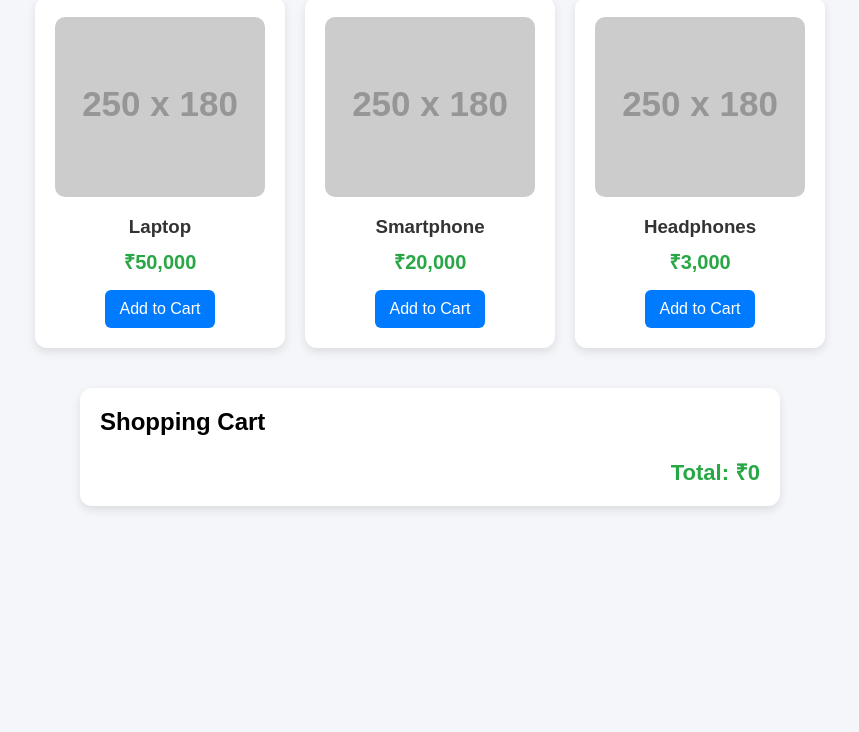
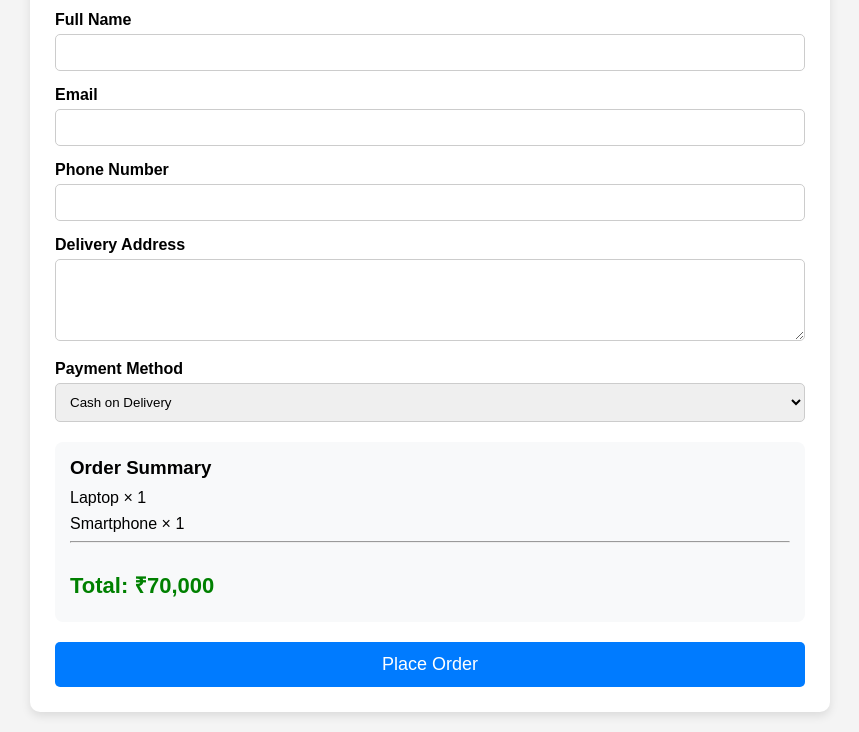
Before and after one commit to sachinVS12/ecommerce-app-backend, a website: page index.html in a window 1280 px wide. Shown: the part 91-823 px from the top of the page, without its empty margins (210-1069 px from the left). Before the commit the page ends 800 px from the top, so only its background shows below. Drawn offline with Linux system fonts and the light colour scheme; placeholder pictures from the web are drawn by us.

Commit message:
checkout form

```diff
--- a/index.html
+++ b/index.html
@@ -3,7 +3,7 @@
   <head>
     <meta charset="UTF-8" />
     <meta name="viewport" content="width=device-width, initial-scale=1.0" />
-    <title>Electronics Shopping Cart</title>
+    <title>Place Order</title>
 
     <style>
       * {
@@ -14,177 +14,153 @@
       }
 
       body {
-        background: #f4f6f9;
+        background: #f4f4f4;
         padding: 20px;
+      }
+
+      .container {
+        max-width: 800px;
+        margin: auto;
+        background: white;
+        padding: 25px;
+        border-radius: 10px;
+        box-shadow: 0 4px 10px rgba(0, 0, 0, 0.1);
       }
 
       h1 {
         text-align: center;
-        margin-bottom: 30px;
+        margin-bottom: 20px;
         color: #333;
       }
 
-      .container {
-        display: flex;
-        flex-wrap: wrap;
-        gap: 20px;
-        justify-content: center;
-      }
-
-      .product-card {
-        background: #fff;
-        width: 250px;
-        padding: 20px;
-        border-radius: 12px;
-        box-shadow: 0 4px 10px rgba(0, 0, 0, 0.1);
-        text-align: center;
-        transition: 0.3s;
-      }
-
-      .product-card:hover {
-        transform: translateY(-5px);
-      }
-
-      .product-card img {
-        width: 100%;
-        height: 180px;
-        object-fit: cover;
-        border-radius: 10px;
-      }
-
-      .product-card h3 {
-        margin: 15px 0 10px;
-        color: #333;
-      }
-
-      .price {
-        color: #28a745;
-        font-size: 20px;
-        font-weight: bold;
+      .form-group {
         margin-bottom: 15px;
       }
 
+      label {
+        display: block;
+        margin-bottom: 5px;
+        font-weight: bold;
+      }
+
+      input,
+      textarea,
+      select {
+        width: 100%;
+        padding: 10px;
+        border: 1px solid #ccc;
+        border-radius: 5px;
+      }
+
+      .order-summary {
+        background: #f8f9fa;
+        padding: 15px;
+        border-radius: 8px;
+        margin: 20px 0;
+      }
+
+      .order-summary h3 {
+        margin-bottom: 10px;
+      }
+
+      .order-summary p {
+        margin: 8px 0;
+      }
+
+      .total {
+        font-size: 22px;
+        color: green;
+        font-weight: bold;
+      }
+
       button {
+        width: 100%;
+        padding: 12px;
         background: #007bff;
         color: white;
         border: none;
-        padding: 10px 15px;
-        border-radius: 6px;
+        border-radius: 5px;
+        font-size: 18px;
         cursor: pointer;
-        font-size: 16px;
       }
 
       button:hover {
         background: #0056b3;
       }
 
-      .cart {
-        max-width: 700px;
-        margin: 40px auto;
-        background: white;
-        padding: 20px;
-        border-radius: 12px;
-        box-shadow: 0 4px 10px rgba(0, 0, 0, 0.1);
-      }
-
-      .cart h2 {
-        margin-bottom: 15px;
-      }
-
-      #cart-items li {
-        display: flex;
-        justify-content: space-between;
-        margin: 10px 0;
-        padding: 10px;
-        background: #f8f9fa;
-        border-radius: 6px;
-      }
-
-      .remove-btn {
-        background: red;
-        padding: 5px 10px;
-        font-size: 12px;
-      }
-
-      .remove-btn:hover {
-        background: darkred;
-      }
-
-      .total {
+      .success {
+        display: none;
         margin-top: 20px;
-        font-size: 22px;
-        font-weight: bold;
-        text-align: right;
-        color: #28a745;
+        padding: 15px;
+        background: #d4edda;
+        color: #155724;
+        border-radius: 5px;
+        text-align: center;
       }
     </style>
   </head>
   <body>
-    <h1>🛒 Electronics Store</h1>
+    <div class="container">
+      <h1>Checkout Order</h1>
 
-    <div class="container">
-      <div class="product-card">
-        <img
-          src="https://via.placeholder.com/250x180?text=Laptop"
-          alt="Laptop"
-        />
-        <h3>Laptop</h3>
-        <div class="price">₹50,000</div>
-        <button onclick="addToCart('Laptop', 50000)">Add to Cart</button>
-      </div>
+      <form id="orderForm">
+        <div class="form-group">
+          <label>Full Name</label>
+          <input type="text" id="name" required />
+        </div>
 
-      <div class="product-card">
-        <img
-          src="https://via.placeholder.com/250x180?text=Smartphone"
-          alt="Smartphone"
-        />
-        <h3>Smartphone</h3>
-        <div class="price">₹20,000</div>
-        <button onclick="addToCart('Smartphone', 20000)">Add to Cart</button>
-      </div>
+        <div class="form-group">
+          <label>Email</label>
+          <input type="email" id="email" required />
+        </div>
 
-      <div class="product-card">
-        <img
-          src="https://via.placeholder.com/250x180?text=Headphones"
-          alt="Headphones"
-        />
-        <h3>Headphones</h3>
-        <div class="price">₹3,000</div>
-        <button onclick="addToCart('Headphones', 3000)">Add to Cart</button>
+        <div class="form-group">
+          <label>Phone Number</label>
+          <input type="tel" id="phone" required />
+        </div>
+
+        <div class="form-group">
+          <label>Delivery Address</label>
+          <textarea id="address" rows="4" required></textarea>
+        </div>
+
+        <div class="form-group">
+          <label>Payment Method</label>
+          <select id="payment">
+            <option>Cash on Delivery</option>
+            <option>UPI</option>
+            <option>Credit Card</option>
+            <option>Debit Card</option>
+          </select>
+        </div>
+
+        <div class="order-summary">
+          <h3>Order Summary</h3>
+          <p>Laptop × 1</p>
+          <p>Smartphone × 1</p>
+          <hr />
+          <br />
+          <p class="total">Total: ₹70,000</p>
+        </div>
+
+        <button type="submit">Place Order</button>
+      </form>
+
+      <div class="success" id="successMsg">
+        ✅ Order Placed Successfully! Thank you for shopping with us.
       </div>
     </div>
 
-    <div class="cart">
-      <h2>Shopping Cart</h2>
-      <ul id="cart-items"></ul>
-      <div class="total">Total: ₹<span id="total">0</span></div>
-    </div>
+    <script>
+      document
+        .getElementById("orderForm")
+        .addEventListener("submit", function (e) {
+          e.preventDefault();
 
-    <script>
-      let total = 0;
+          document.getElementById("successMsg").style.display = "block";
 
-      function addToCart(product, price) {
-        const cartItems = document.getElementById("cart-items");
-        const totalElement = document.getElementById("total");
-
-        const li = document.createElement("li");
-
-        li.innerHTML = `
-            <span>${product} - ₹${price.toLocaleString()}</span>
-            <button class="remove-btn">Remove</button>
-        `;
-
-        cartItems.appendChild(li);
-
-        total += price;
-        totalElement.textContent = total.toLocaleString();
-
-        li.querySelector(".remove-btn").addEventListener("click", () => {
-          total -= price;
-          totalElement.textContent = total.toLocaleString();
-          li.remove();
+          this.reset();
         });
-      }
     </script>
   </body>
 </html>
```
